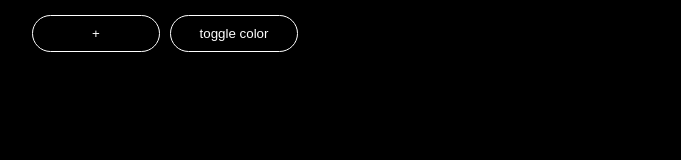
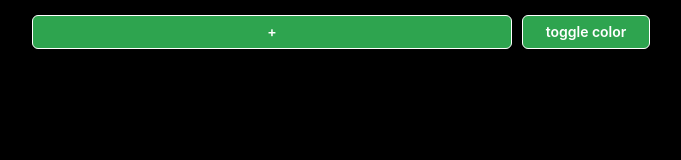
Before and after one commit to harel10003/todos-app, a plain HTML site: page index.html in a window 1280 px wide. Both pictures are taken after a click on the button "toggle color". Shown: the whole page, without its empty margins (293-974 px from the left). Drawn offline with Linux system fonts and the light colour scheme.

Commit message:
toggle color

```diff
--- a/script.js
+++ b/script.js
@@ -176,12 +176,12 @@ toggleColor.addEventListener('click', () => {
 		document.body.style.backgroundColor = 'black';
 		document.body.style.color = 'white';
 		btns.forEach((b) => {
-			b.style.backgroundColor = 'black';
+			// b.style.backgroundColor = 'black';
 			b.style.color = 'white';
 			b.style.border = 'white 1px solid ';
 		});
 		inputs.forEach((i) => {
-			i.style.backgroundColor = 'black';
+			// i.style.backgroundColor = 'black';
 			i.style.color = 'white';
 			i.style.border = 'white 1px solid ';
 		});
@@ -189,12 +189,12 @@ toggleColor.addEventListener('click', () => {
 		document.body.style.backgroundColor = 'white';
 		document.body.style.color = 'black';
 		btns.forEach((b) => {
-			b.style.backgroundColor = 'white';
+			// b.style.backgroundColor = 'white';
 			b.style.color = 'black';
 			b.style.border = 'black 1px solid ';
 		});
 		inputs.forEach((i) => {
-			i.style.backgroundColor = 'white';
+			// i.style.backgroundColor = 'white';
 			i.style.color = 'black';
 			i.style.border = 'black 1px solid ';
 		});
--- a/style.css
+++ b/style.css
@@ -4,24 +4,21 @@ body {
 }
 p {
 	text-align: center;
-	font-size: 35px;
+	font-size: 25px;
 	padding: 0;
 	width: 60%;
 }
 input {
 	width: 50%;
-	padding: 10px;
+	padding: 3px;
 	border-radius: 20px;
-	font-size: 35px;
+	font-size: 25px;
 }
-.addTodoInput:focus {
-	/* border: none; */
-}
+
 .area-todo {
 	border: 1px solid #000;
 	border-radius: 10px;
 	margin: 5px;
-
 	padding: 10px;
 }
 
@@ -41,6 +38,9 @@ button {
 	flex-direction: row;
 	height: 10%;
 }
+.add {
+	width: 75%;
+}
 @media screen and (max-width: 600px) {
 	body {
 		margin: 10px auto;
@@ -53,7 +53,7 @@ button {
 	button {
 		width: 30%;
 		margin: 1px;
-		padding: 3px;
+		padding: 2px 1px;
 		border-radius: 30px;
 		background-color: aquamarine;
 	}
@@ -64,3 +64,56 @@ button {
 		font-size: 20px;
 	}
 }
+
+/* CSS */
+button {
+	appearance: none;
+	background-color: #2ea44f;
+	border: 1px solid rgba(27, 31, 35, 0.15);
+	border-radius: 6px;
+	box-shadow: rgba(27, 31, 35, 0.1) 0 1px 0;
+	box-sizing: border-box;
+	color: #fff;
+	cursor: pointer;
+	display: inline-block;
+	font-family: -apple-system, system-ui, 'Segoe UI', Helvetica, Arial,
+		sans-serif, 'Apple Color Emoji', 'Segoe UI Emoji';
+	font-size: 14px;
+	font-weight: 600;
+	line-height: 20px;
+	padding: 6px 16px;
+	position: relative;
+	text-align: center;
+	text-decoration: none;
+	user-select: none;
+	-webkit-user-select: none;
+	touch-action: manipulation;
+	vertical-align: middle;
+	white-space: nowrap;
+}
+
+button:focus:not(:focus-visible):not(.focus-visible) {
+	box-shadow: none;
+	outline: none;
+}
+
+button:hover {
+	background-color: #2c974b;
+}
+
+button:focus {
+	box-shadow: rgba(46, 164, 79, 0.4) 0 0 0 3px;
+	outline: none;
+}
+
+button:disabled {
+	background-color: #94d3a2;
+	border-color: rgba(27, 31, 35, 0.1);
+	color: rgba(255, 255, 255, 0.8);
+	cursor: default;
+}
+
+button:active {
+	background-color: #298e46;
+	box-shadow: rgba(20, 70, 32, 0.2) 0 1px 0 inset;
+}
```
